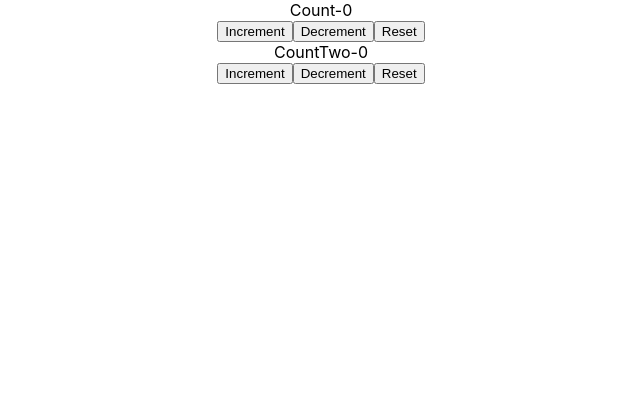
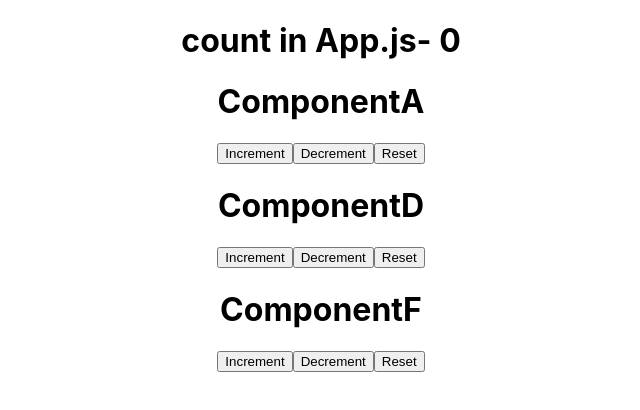
Before and after one commit to gayathri3636/reacthooks, a React (Create React App) app: page / in a window 1280 px wide. Shown: the top 410 px of the page, without its empty margins (319-959 px from the left). Built offline with nearby package versions, Linux system fonts and the light colour scheme.

Commit message:
usereducer with usecontext for globalstate managemnet

```diff
--- a/src/App.js
+++ b/src/App.js
@@ -1,12 +1,35 @@
 import './App.css';
-import React from 'react';
-import CounterThree from './components/useReducer/CounterThree';
+import React, {useReducer} from 'react';
+import ComponentA from './components/useReducer/ComponentA';
+import ComponentB from './components/useReducer/ComponentB';
+import ComponentC from './components/useReducer/ComponentC';
+
+export const countContext = React.createContext()
+const initialState = 0;
+const reducer = (state, action) => {
+  switch(action){
+      case 'increment':
+          return state+1;
+      case 'decrement':
+          return state-1;
+      case 'reset':
+          return initialState
+      default:
+          return state;
+  }
+}
 
 function App() {
+  const [count, dispatch] = useReducer(reducer, initialState)
   return (
-    <div className="App">
-      <CounterThree/>
-    </div>
+    <countContext.Provider value={{countState:count, countDispatch:dispatch}}>
+      <div className="App">
+        <h1>count in App.js- {count}</h1>
+        <ComponentA />
+        <ComponentB />
+        <ComponentC />
+      </div>
+    </countContext.Provider>
   );
 }
 
--- /dev/null
+++ b/src/components/useReducer/ComponentA.js
@@ -0,0 +1,17 @@
+import React,{useContext} from 'react';
+//Create main counter(global state) in App.js and consume that in components A,D,F.
+import {countContext} from '../../App';
+
+function ComponentA() {
+    const CountContext = useContext(countContext)
+    return (
+        <div>
+            <h1>ComponentA</h1>
+            <button onClick={()=>CountContext.countDispatch('increment')}>Increment</button>
+            <button onClick={()=>CountContext.countDispatch('decrement')}>Decrement</button>
+            <button onClick={()=>CountContext.countDispatch('reset')}>Reset</button>
+        </div>
+    )
+}
+
+export default ComponentA
--- /dev/null
+++ b/src/components/useReducer/ComponentB.js
@@ -0,0 +1,12 @@
+import React from 'react'
+import ComponentD from './ComponentD';
+
+function ComponentB() {
+    return (
+        <div>
+            <ComponentD />
+        </div>
+    )
+}
+
+export default ComponentB
--- /dev/null
+++ b/src/components/useReducer/ComponentC.js
@@ -0,0 +1,12 @@
+import React from 'react'
+import ComponentE from './ComponentE';
+
+function ComponentC() {
+    return (
+        <div>
+            <ComponentE />
+        </div>
+    )
+}
+
+export default ComponentC
--- /dev/null
+++ b/src/components/useReducer/ComponentD.js
@@ -0,0 +1,17 @@
+import React,{useContext} from 'react';
+//Create main counter(global state) in App.js and consume that in components A,D,F.
+import {countContext} from '../../App';
+
+function ComponentD() {
+    const CountContext = useContext(countContext)
+    return (
+        <div>
+            <h1>ComponentD</h1>
+            <button onClick={()=>CountContext.countDispatch('increment')}>Increment</button>
+            <button onClick={()=>CountContext.countDispatch('decrement')}>Decrement</button>
+            <button onClick={()=>CountContext.countDispatch('reset')}>Reset</button>
+        </div>
+    )
+}
+
+export default ComponentD
--- /dev/null
+++ b/src/components/useReducer/ComponentE.js
@@ -0,0 +1,12 @@
+import React from 'react'
+import ComponentF from './ComponentF';
+
+function ComponentE() {
+    return (
+        <div>
+            <ComponentF />
+        </div>
+    )
+}
+
+export default ComponentE
--- /dev/null
+++ b/src/components/useReducer/ComponentF.js
@@ -0,0 +1,17 @@
+import React,{useContext} from 'react';
+//Create main counter(global state) in App.js and consume that in components A,D,F.
+import {countContext} from '../../App';
+
+function ComponentF() {
+    const CountContext = useContext(countContext)
+    return (
+        <div>
+            <h1>ComponentF</h1>
+            <button onClick={()=>CountContext.countDispatch('increment')}>Increment</button>
+            <button onClick={()=>CountContext.countDispatch('decrement')}>Decrement</button>
+            <button onClick={()=>CountContext.countDispatch('reset')}>Reset</button>
+        </div>
+    )
+}
+
+export default ComponentF
```
Also changed, not shown: 1 other file (tests, documents, lock files or other folders).
